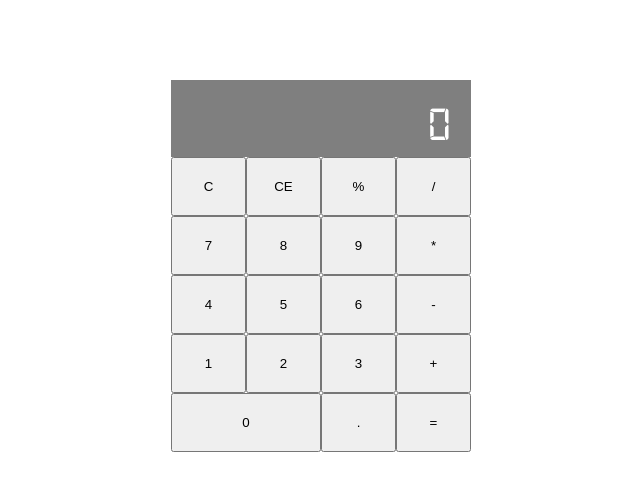
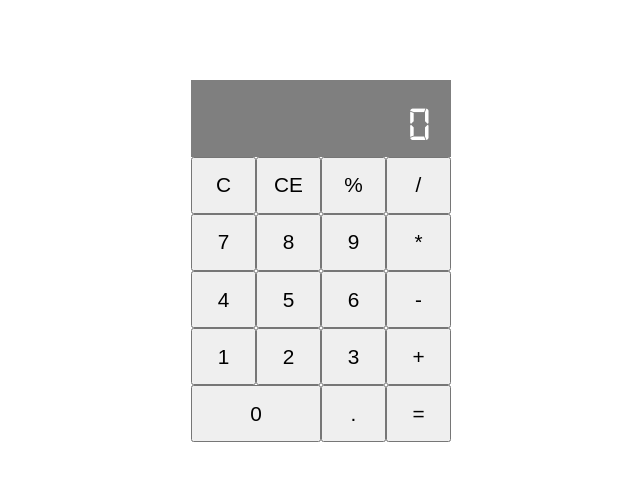
Before and after one commit to umud85/react-calculator, a React (Create React App) app: page / in a window 1280 px wide. Shown: the top 490 px of the page, without its empty margins (319-959 px from the left). Built offline with nearby package versions, Linux system fonts and the light colour scheme.

Commit message:
Add keydown events

```diff
--- a/src/App.js
+++ b/src/App.js
@@ -3,7 +3,7 @@ import Buttons from './components/Buttons.js';
 import './styles/App.css';
 
 function App() {
-  const [currentValue, setCurrentValue] = useState('0');
+  const [currentValue, setCurrentValue] = useState("0");
   const [result, setResult] = useState(0);
   const [operators, setOperators] = useState({
     previous: '',
@@ -11,16 +11,59 @@ function App() {
   });
   const [isOperatorActive, setIsOperatorActive] = useState(false);
 
+  const buttons = [
+    "C",
+    "CE",
+    "%",
+    "/",
+    "7",
+    "8",
+    "9",
+    "*",
+    "4",
+    "5",
+    "6",
+    "-",
+    "1",
+    "2",
+    "3",
+    "+",
+    "0",
+    ".",
+    "=",
+  ];
+
+  const handleKeyDown = (e) => {
+    if (e.key === "Escape") {
+      handleClick("C");
+    } else if (e.key === "Backspace") {
+      handleClick("CE");
+    } else if (e.key === "Enter") {
+      handleClick("=");
+     } else if (buttons.includes(e.key)) {
+      handleClick(e.key);
+    } else {
+      return;
+    }
+  };
+  useEffect(() => {
+    document.body.addEventListener("keydown", handleKeyDown);
+    return () => {
+      document.body.removeEventListener("keydown", handleKeyDown)
+    }
+  });
+
   useEffect(() => {
     setCurrentValue(result);
   }, [result]);
 
+
   const handleNumber = (el) => {
     let newValue = currentValue;
     // delete the zero at the beginning
-    if (currentValue === '0') {
+    if (newValue === 0) {
       newValue = el;
-    } else if (currentValue !== 0 && isOperatorActive) {
+    } else if (newValue !== 0 && isOperatorActive) {
       newValue = el;
       setIsOperatorActive(false);
       setOperators((prevState) => {
@@ -113,13 +156,8 @@ function App() {
         return newState;
       });
     } else {
-      if (result === 0 && currentValue === 0 && el === "-") {
-        setCurrentValue("-");
-        return;
-      } else {
-        calcOperation(el);
-        setIsOperatorActive(true);
-      }
+      calcOperation(el);
+      setIsOperatorActive(true);
     }
   };
   return (
@@ -127,6 +165,7 @@ function App() {
       <div className="display">{currentValue}</div>
       <Buttons
         handleClick={handleClick}
+        buttons={buttons}
       />
     </div>
   );
--- a/src/components/Buttons.js
+++ b/src/components/Buttons.js
@@ -1,25 +1,27 @@
 import React from 'react';
 import styles from '../styles/Buttons.module.css';
 
-const buttons = ["C", "CE", "%", "/", 7, 8, 9, "*",
-  4, 5, 6, "-", 1, 2, 3, "+", 0, ".", "="];
-
 const Buttons = (props) => {
   return <div className={styles['keyboard']}>
-    {buttons.map((el, ind) => {
-      return el === 0
-        ? <button
+    {props.buttons.map((el, ind) => {
+      return el === "0" ? (
+        <button
           key={el}
-          className={styles['span-2']}
+          className={styles["span-2"]}
           onClick={() => props.handleClick(el)}
-        >{el}
+          value={el}
+        >
+          {el}
         </button>
-        : <button
-            key={el}
-            onClick={() => props.handleClick(el)}
-          >
-            {el}
-          </button>
+      ) : (
+        <button
+          key={el}
+          onClick={() => props.handleClick(el)}
+          value={el}
+        >
+          {el}
+        </button>
+      );
     })}
   </div>
 }
--- a/src/styles/App.css
+++ b/src/styles/App.css
@@ -4,7 +4,7 @@
 }
 
 .App {
-  width: 300px;
+  width: 260px;
   margin: 5em auto;
   border-radius: 20px;
 }
@@ -13,7 +13,7 @@
   box-sizing: border-box;
   overflow: hidden;
   padding: 0.3em;
-  width: 300px;
+  width: 260px;
   font-size: 3rem;
   font-family: calculator;
   line-height: 100%;
--- a/src/styles/Buttons.module.css
+++ b/src/styles/Buttons.module.css
@@ -4,7 +4,8 @@
 }
 
 button {
-  padding: 1.5em
+  padding: 0.7em;
+  font-size: 1.3rem;
 }
 
 button:hover {
```
